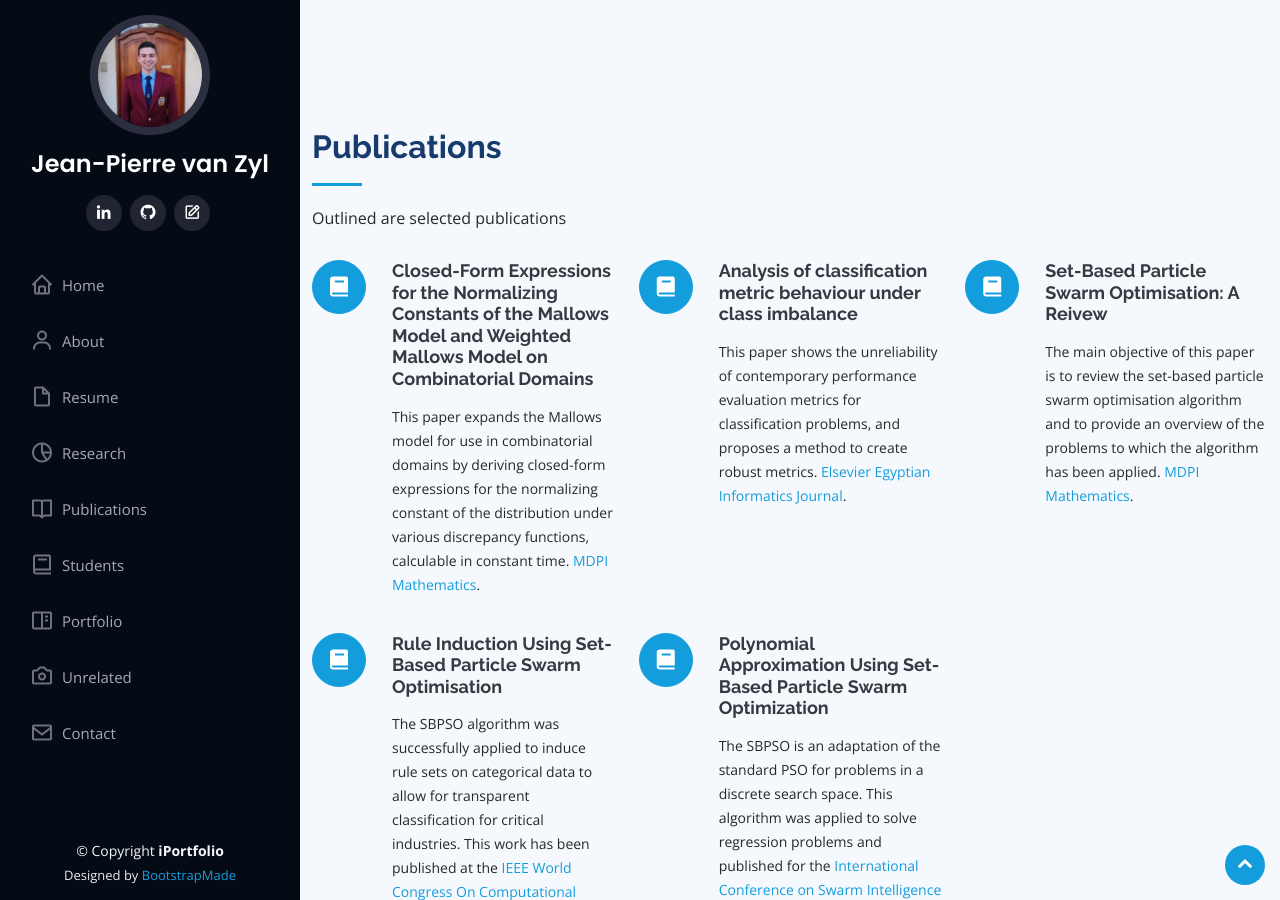
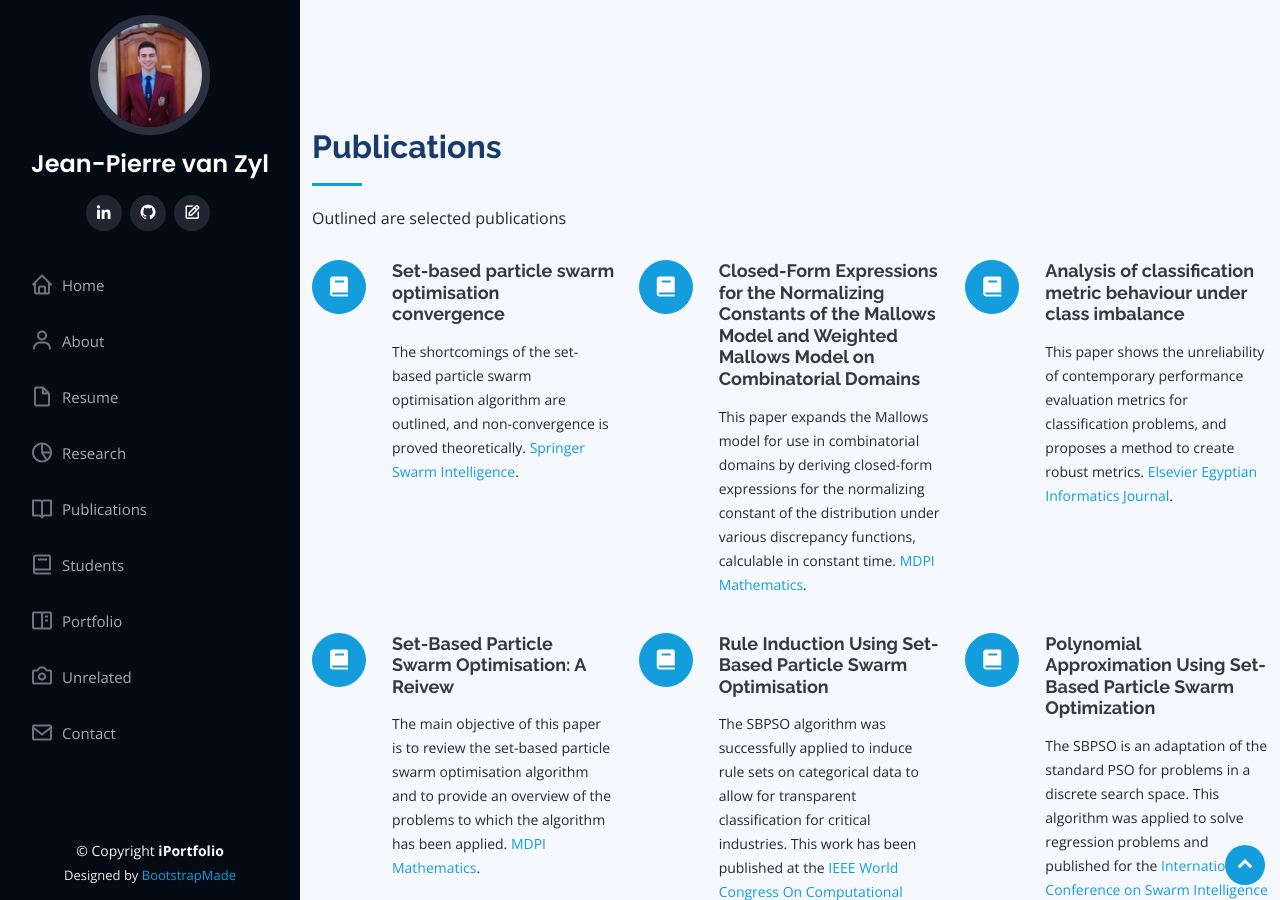
Before and after one commit to jeanpierrevanzyl/jeanpierrevanzyl.github.io, a Jekyll site: the page built from index.html, in a window 1280 px wide and 900 px high, scrolled down 4012 px. Built offline with Jekyll 4.4.1, drawn with Linux system fonts in a browser that asks for light colours.

Commit message:
added new convergence paper and cv

```diff
--- a/_data/publications.yml
+++ b/_data/publications.yml
@@ -1,3 +1,9 @@
+- title: "Set-based particle swarm optimisation convergence"
+  pdf_link: "/assets/documents/sbpso-converge.pdf"
+  description: "The shortcomings of the set-based particle swarm optimisation algorithm are outlined, and non-convergence is proved theoretically."
+  publisher_url: "https://link.springer.com/article/10.1007/s11721-026-00262-9"
+  publisher_name: "Springer Swarm Intelligence"
+
 - title: "Closed-Form Expressions for the Normalizing Constants of the Mallows Model and Weighted Mallows Model on Combinatorial Domains"
   pdf_link: "/assets/documents/mallows-model.pdf"
   description: "This paper expands the Mallows model for use in combinatorial domains by deriving closed-form expressions for the normalizing constant of the distribution under various discrepancy functions, calculable in constant time."
```
Also changed, not shown: 2 other files.
